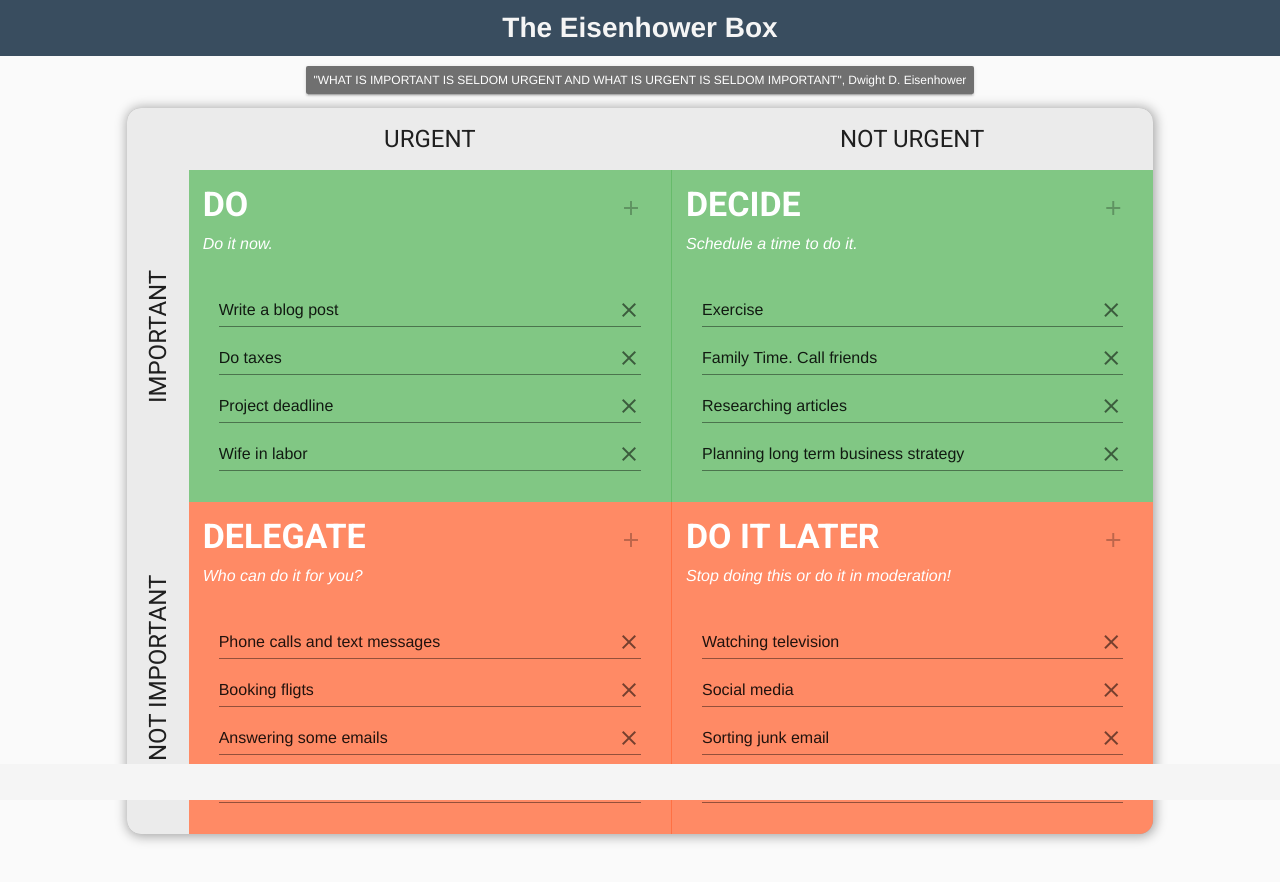
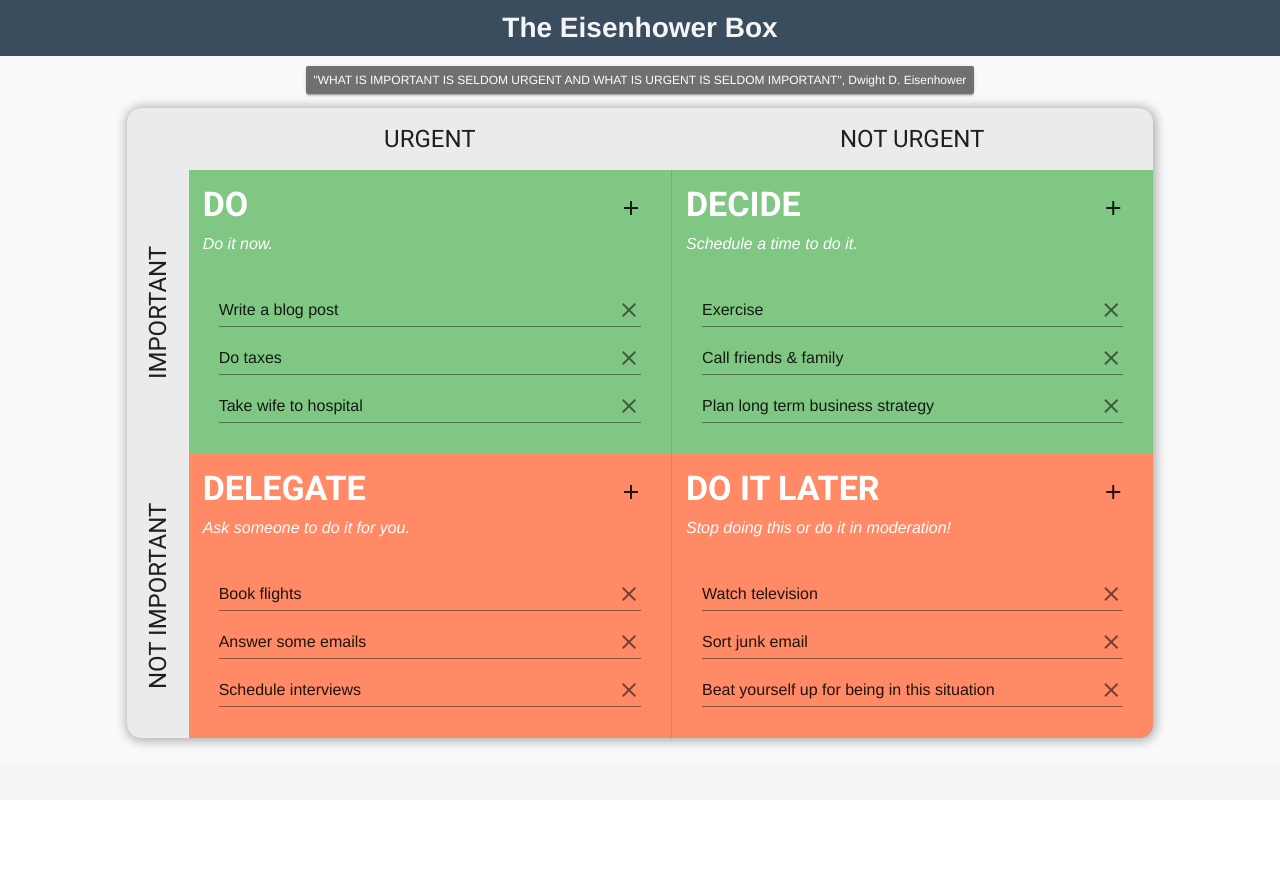
Before and after one commit to kubarium/eisenhower-box, a Vue app: page / in a window 1280 px wide. Shown: the top 882 px of the page. After the commit the page ends 800 px from the top, so only its background shows below. Built offline with nearby package versions, Linux system fonts and the light colour scheme.

Commit message:
fixes sentences, typos, and makes add button conditional

```diff
--- a/src/components/ButtonAddItem.vue
+++ b/src/components/ButtonAddItem.vue
@@ -1,31 +1,33 @@
 <template>
 
-  <v-tooltip left>
   <v-btn
     slot="activator"
     icon
     class="button-add"
-      :disabled="$store.state.section[section].length==4"
+    :class="{hidden:$store.state.section[section].length==4}"
     @click="$store.dispatch('interactWithItem',{intention:'addItem',section})"
   >
     <v-icon>add</v-icon>
   </v-btn>
-    <span v-if="$store.state.section[section].length==4">Let's not turn this into a wish list, shall we?</span>
+  <!-- <v-tooltip left>
+    <span v-if="$store.state.section[section].length==4">Because it's not a wish list</span>
     <span v-else>Keep adding what's relevant</span>
-  </v-tooltip>
+  </v-tooltip> -->
 
 </template>
 
 <script>
 export default {
-    name:"ButtonAddItem",
-props:["section"]
-}
+  name: "ButtonAddItem",
+  props: ["section"]
+};
 </script>
 
 <style lang="scss" scoped>
-.button-add{
+.button-add {
   margin-left: 0;
 }
-
+.hidden {
+  visibility: hidden;
+}
 </style>
--- a/src/components/EisenhowerBox.vue
+++ b/src/components/EisenhowerBox.vue
@@ -122,7 +122,7 @@ $deep-orange-lighten: #ff7043;
 .item {
   padding: 1rem;
   text-align: left;
-  min-height: 250px;
+  min-height: 270px;
 }
 .square .item:nth-of-type(2) {
   border-left: 1px solid $green-lighten !important;
--- a/src/items.json
+++ b/src/items.json
@@ -1,11 +1,6 @@
 {
-  "do": ["Write a blog post", "Do taxes", "Project deadline", "Wife in labor"],
-  "decide": ["Exercise", "Family Time. Call friends", "Researching articles", "Planning long term business strategy"],
-  "delegate": ["Phone calls and text messages", "Booking fligts", "Answering some emails", "Schedule interviews"],
-  "later": [
-    "Watching television",
-    "Social media",
-    "Sorting junk email",
-    "Beating yourself up for being in this situation"
-  ]
+  "do": ["Write a blog post", "Do taxes", "Take wife to hospital"],
+  "decide": ["Exercise", "Call friends & family", "Plan long term business strategy"],
+  "delegate": ["Book flights", "Answer some emails", "Schedule interviews"],
+  "later": ["Watch television", "Sort junk email", "Beat yourself up for being in this situation"]
 }
--- a/src/store.js
+++ b/src/store.js
@@ -7,34 +7,40 @@ Vue.use(Vuex);
 export default new Vuex.Store({
   state: {
     heading: {
-      do: "Do",
-      decide: "Decide",
-      delegate: "Delegate",
-      later: "Do it later"
+      do : "Do",
+        decide : "Decide",
+        delegate : "Delegate",
+        later : "Do it later"
     },
     subheading: {
-      do: "Do it now.",
-      decide: "Schedule a time to do it.",
-      delegate: "Who can do it for you?",
-      later: "Stop doing this or do it in moderation!"
+      do : "Do it now.",
+        decide : "Schedule a time to do it.",
+        delegate : "Ask someone to do it for you.",
+        later : "Stop doing this or do it in moderation!"
     },
     placeholder: {
-      do: "Do it, do it now!",
-      decide: "Tackle this soon but not right now.",
-      delegate: "Find another poor soul to help you. AI for conscience?",
-      later: "This may be what you want but is this what you really need?"
+      do : "Do it, do it now!",
+        decide : "Tackle this soon but not right now.",
+        delegate : "Find another poor soul to help you.",
+        later : "Is this what you really need?"
     },
     section: {}
   },
   mutations: {
     addItem(state, payload) {
-      state.section[payload.section].splice(state.section[payload.section].length, 0, "");
+      state
+        .section[payload.section]
+        .unshift("");
     },
     editItem(state, payload) {
-      state.section[payload.section].splice(payload.index, 1, payload.text);
+      state
+        .section[payload.section]
+        .splice(payload.index, 1, payload.text);
     },
     removeItem(state, payload) {
-      state.section[payload.section].splice(payload.index, 1);
+      state
+        .section[payload.section]
+        .splice(payload.index, 1);
     },
     updateStorage(state) {
       localStorage.setItem("eisenhower-box", JSON.stringify(state.section));
@@ -42,7 +48,9 @@ export default new Vuex.Store({
     loadStorage(state) {
       let storedItems = localStorage.getItem("eisenhower-box");
 
-      state.section = storedItems ? JSON.parse(storedItems) : items;
+      state.section = storedItems
+        ? JSON.parse(storedItems)
+        : items;
     }
   },
   actions: {
```
Lines whose indentation alone changed are shown as unchanged.
